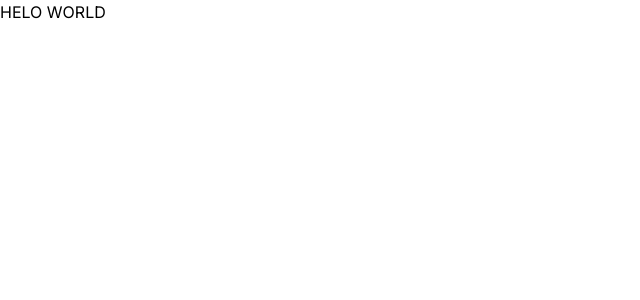
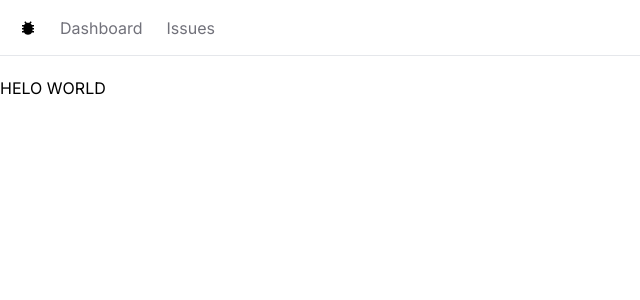
Before and after one commit to Ranko1996/issue-tracker, a Next.js app: page / in a window 1280 px wide. Shown: the top 300 px of the page, without its empty margins (0-640 px from the left). Built offline with nearby package versions, Linux system fonts and the light colour scheme.

Commit message:
Build the navbar

```diff
--- /dev/null
+++ b/app/NavBar.tsx
@@ -0,0 +1,30 @@
+import Link from "next/link";
+import React from "react";
+import { IoMdBug } from "react-icons/io";
+
+const NavBar = () => {
+  const links = [
+    { label: "Dashboard", href: "/" },
+    { label: "Issues", href: "/issues" },
+  ];
+  return (
+    <nav className="flex space-x-6 border-b mb-5 px-5 h-14 items-center">
+      <Link href="/">
+        <IoMdBug />
+      </Link>
+      <ul className="flex space-x-6">
+        {links.map((link) => (
+          <Link
+            key={link.href}
+            className="text-zinc-500 hover:text-zinc-800 transition-colors"
+            href={link.href}
+          >
+            {link.label}
+          </Link>
+        ))}
+      </ul>
+    </nav>
+  );
+};
+
+export default NavBar;
--- a/app/globals.css
+++ b/app/globals.css
@@ -4,16 +4,25 @@
 
 :root {
   --foreground-rgb: 0, 0, 0;
+  /* --background-start-rgb: 214, 219, 220;
+  --background-end-rgb: 255, 255, 255;
+*/
 }
 
 @media (prefers-color-scheme: dark) {
   :root {
     --foreground-rgb: 255, 255, 255;
-    --background-start-rgb: 0, 0, 0;
-    --background-end-rgb: 0, 0, 0;
+    /* --background-start-rgb: 0, 0, 0;
+    --background-end-rgb: 0, 0, 0; */
   }
 }
 
 body {
   color: rgb(var(--foreground-rgb));
+  /* background: linear-gradient(
+      to bottom,
+      transparent,
+      rgb(var(--background-end-rgb))
+    )
+    rgb(var(--background-start-rgb)); */
 }
--- a/app/layout.tsx
+++ b/app/layout.tsx
@@ -1,22 +1,26 @@
-import './globals.css'
-import type { Metadata } from 'next'
-import { Inter } from 'next/font/google'
+import "./globals.css";
+import type { Metadata } from "next";
+import { Inter } from "next/font/google";
+import NavBar from "./NavBar";
 
-const inter = Inter({ subsets: ['latin'] })
+const inter = Inter({ subsets: ["latin"] });
 
 export const metadata: Metadata = {
-  title: 'Create Next App',
-  description: 'Generated by create next app',
-}
+  title: "Create Next App",
+  description: "Generated by create next app",
+};
 
 export default function RootLayout({
   children,
 }: {
-  children: React.ReactNode
+  children: React.ReactNode;
 }) {
   return (
     <html lang="en">
-      <body className={inter.className}>{children}</body>
+      <body className={inter.className}>
+        <NavBar />
+        <main>{children}</main>
+      </body>
     </html>
-  )
+  );
 }
--- a/package.json
+++ b/package.json
@@ -19,6 +19,7 @@
     "postcss": "8.4.31",
     "react": "18.2.0",
     "react-dom": "18.2.0",
+    "react-icons": "^4.11.0",
     "tailwindcss": "3.3.5",
     "typescript": "5.2.2"
   }
```
Also changed, not shown: 1 other file (tests, documents, lock files or other folders).
